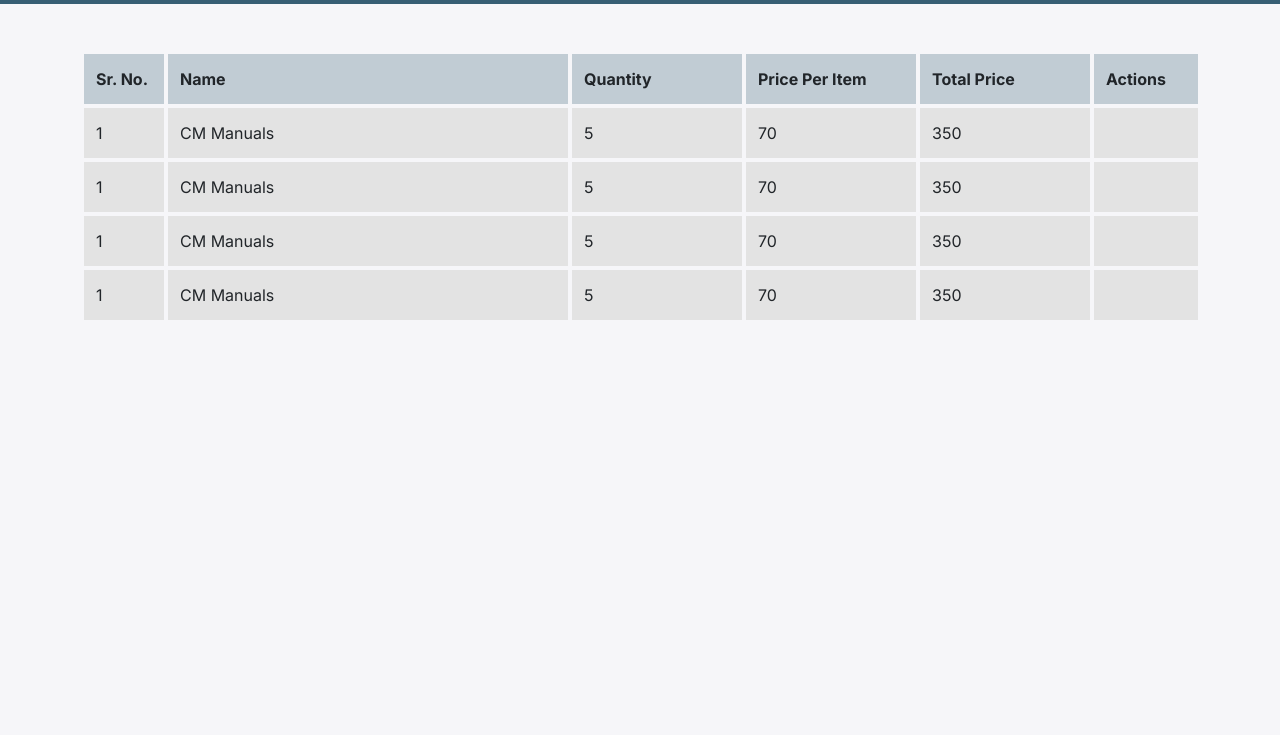
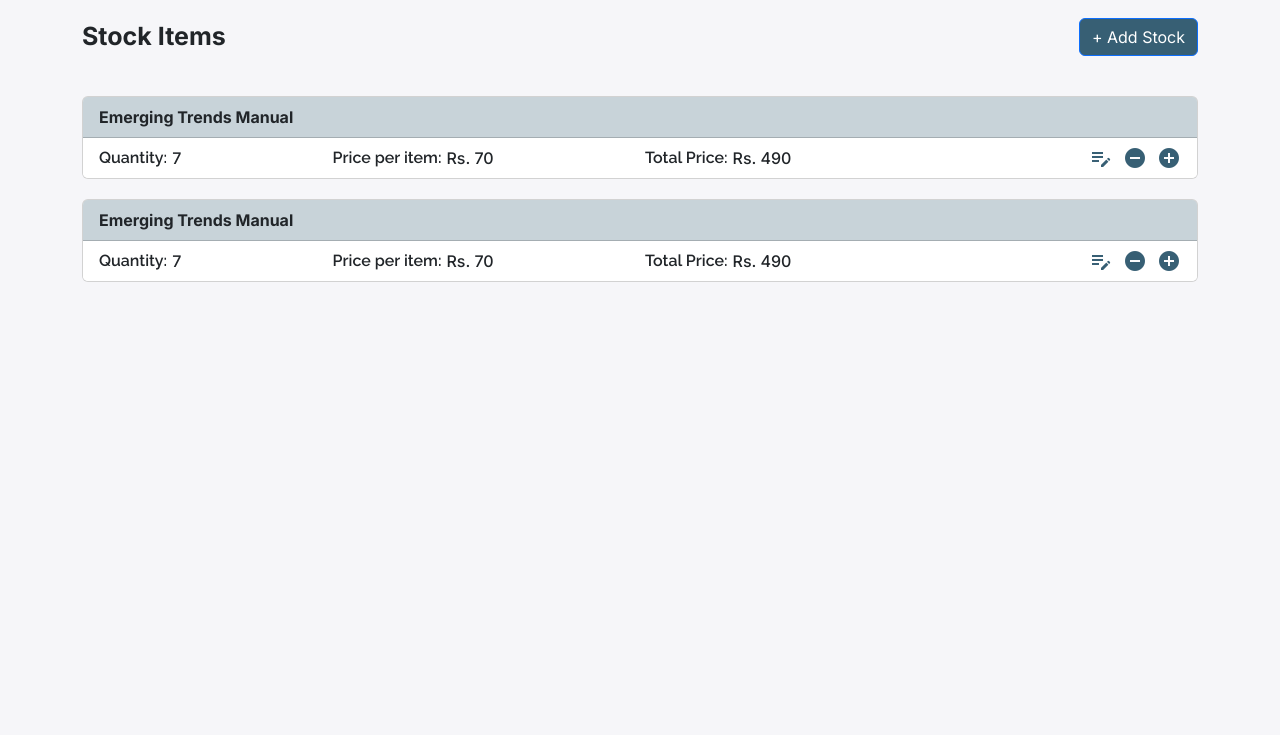
Before and after one commit to SmartStock-GPS/SmartStock-GPS, a website: page views/dashboard.html in a window 1280 px wide. Shown: the part 65-800 px from the top of the page. Drawn offline with nearby package versions, Linux system fonts and the light colour scheme.

Commit message:
view stock UI done

```diff
--- a/public/css/dashboard.css
+++ b/public/css/dashboard.css
@@ -32,10 +32,6 @@ nav div .navbar-brand {
     font-weight: bold;
 }
 
-nav .navbar-brand {
-    padding: 10px 0px !important;
-}
-
 nav div a img {
     width: 30px;
 }
@@ -52,36 +48,56 @@ nav .nav-item {
     padding-left: 20px !important;
 }
 
-.row div {
-    display: flex;
-    align-items: center;
-    background-color: rgb(227, 227, 227);
-    margin: 2px;
-    height: 50px;
-}
-
-.row:nth-child(1) {
+.title {
+    font-size: 25px;
     font-weight: bold;
 }
 
-.row:nth-child(1) div{
+.card{
+    margin-bottom: 20px;
+}
+
+.card-header {
+    font-weight: bold;
     background-color: #375f7446;
 }
 
-.row div:nth-child(1) {
-    width: 80px !important;
+.list-group-item {
+    gap: 5px;
 }
 
-.row div:nth-child(2) {
-    width: 400px !important;
+.list-group-item div span:first-child {
+    font-family: var(--raleway-font);
+    font-weight: 600;
+    padding-right: 5px;
 }
 
-.row div:nth-child(3),
-.row div:nth-child(4),
-.row div:nth-child(5) {
-    width: 170px !important;
+.list-group-item div span:last-child {
+    font-weight: 500;
 }
 
-.row div:nth-child(6) {
-    width: 250px !important;
+.list-group-item div {
+    display: flex;
+    align-items: center;
 }
+
+.list-group-item div:last-child {
+    display: flex;
+    gap: 10px;
+    justify-content: flex-end;
+}
+
+button {
+    background-color: #375F74 !important;
+}
+
+.material-icons {
+    color: #375F74;
+    font-size: 24px;
+    cursor: pointer;
+    transition: 0.2s ease-in;
+}
+
+.material-icons:hover {
+    transform: scale(1.1);
+}
--- a/views/dashboard.html
+++ b/views/dashboard.html
@@ -7,6 +7,7 @@
     <title>Dashboard</title>
     <link href="https://cdn.jsdelivr.net/npm/bootstrap@5.3.0/dist/css/bootstrap.min.css" rel="stylesheet"
         integrity="sha384-9ndCyUaIbzAi2FUVXJi0CjmCapSmO7SnpJef0486qhLnuZ2cdeRhO02iuK6FUUVM" crossorigin="anonymous">
+    <link href="https://fonts.googleapis.com/icon?family=Material+Icons" rel="stylesheet">
     <link rel="stylesheet" href="/css/dashboard.css">
     <script src="https://cdn.jsdelivr.net/npm/bootstrap@5.3.0/dist/js/bootstrap.bundle.min.js"
         integrity="sha384-geWF76RCwLtnZ8qwWowPQNguL3RmwHVBC9FhGdlKrxdiJJigb/j/68SIy3Te4Bkz"
@@ -27,59 +28,121 @@
             <div class="collapse navbar-collapse" id="navbarSupportedContent">
                 <ul class="navbar-nav me-auto mb-2 mb-lg-0">
                     <li class="nav-item">
-                        <a class="nav-link active" aria-current="page" href="#">Home</a>
+                        <a class="nav-link active" aria-current="page" href="/">Home</a>
                     </li>
                     <li class="nav-item">
-                        <a class="nav-link active" aria-current="page" href="#">View Transactions</a>
+                        <a class="nav-link active" aria-current="page" href="/view-transactions">View Transactions</a>
                     </li>
                 </ul>
             </div>
         </div>
     </nav>
 
-    <div class="container overflow-x-hidden">
-        <div class="container text-center mt-5 overflow-x-auto">
-            <div class="row flex-nowrap">
-                <div class="">Sr. No.</div>
-                <div class="">Name</div>
-                <div class="">Quantity</div>
-                <div class="">Price Per Item</div>
-                <div class="">Total Price</div>
-                <div class="">Actions</div>
+    <div class="container">
+        <div class="d-flex flex-column my-4">
+            <div class="d-flex justify-content-between align-items-center mb-3">
+                <span class="title">Stock Items</span>
+                <button class="btn btn-primary" style="width: fit-content" type="button" data-bs-toggle="collapse"
+                    data-bs-target="#collapseExample" aria-expanded="false" aria-controls="collapseExample">
+                    + Add Stock
+                </button>
             </div>
-            <div class="row flex-nowrap">
-                <div class="">1</div>
-                <div class="">CM Manuals</div>
-                <div class="">5</div>
-                <div class="">70</div>
-                <div class="">350</div>
-                <div class=""></div>
-            </div>
-            <div class="row flex-nowrap">
-                <div class="">1</div>
-                <div class="">CM Manuals</div>
-                <div class="">5</div>
-                <div class="">70</div>
-                <div class="">350</div>
-                <div class=""></div>
-            </div>
-            <div class="row flex-nowrap">
-                <div class="">1</div>
-                <div class="">CM Manuals</div>
-                <div class="">5</div>
-                <div class="">70</div>
-                <div class="">350</div>
-                <div class=""></div>
-            </div>
-            <div class="row flex-nowrap">
-                <div class="">1</div>
-                <div class="">CM Manuals</div>
-                <div class="">5</div>
-                <div class="">70</div>
-                <div class="">350</div>
-                <div class=""></div>
+            <div class="collapse w-100" id="collapseExample">
+                <div class="d-md-flex d-grid gap-3 align-items-end">
+                    <div class="flex-fill">
+                        <label for="name" class="form-label">Name</label>
+                        <div class="input-group">
+                            <span class="input-group-text" id="basic-addon1"><img src="assets/icons/box.svg" /></span>
+                            <input id="name" type="text" class="form-control" aria-label="name"
+                                aria-describedby="basic-addon1" required />
+                        </div>
+                    </div>
+                    <div class="flex-fill">
+                        <label for="quantity" class="form-label">Quantity</label>
+                        <div class="input-group">
+                            <span class="input-group-text" id="basic-addon1"><img src="assets/icons/boxes.svg" /></span>
+                            <input type="text" class="form-control" id="quantity" aria-label="quantity"
+                                aria-describedby="basic-addon1" required />
+                        </div>
+                    </div>
+                    <div class="flex-fill">
+                        <label for="price-per-item" class="form-label">Price Per Item</label>
+                        <div class="input-group">
+                            <span class="input-group-text" id="basic-addon1"><img src="assets/icons/tag.svg" /></span>
+                            <input type="text" class="form-control" id="price-per-item" aria-label="price per item"
+                                aria-describedby="basic-addon1" required />
+                        </div>
+                    </div>
+                    <div class="flex-fill">
+                        <label for="total-price" class="form-label">Total Price</label>
+                        <div class="input-group">
+                            <span class="input-group-text" id="basic-addon1"><img src="assets/icons/tags.svg" /></span>
+                            <input disabled type="text" class="form-control" id="total-price" aria-label="total price"
+                                aria-describedby="basic-addon1" />
+                        </div>
+                    </div>
+                    <div class="d-flex">
+                        <button type="button" class="btn btn-primary">Add</button>
+                    </div>
+                </div>
             </div>
         </div>
+    </div>
+
+    <div class="container">
+        <div class="card">
+            <div class="card-header">
+                Emerging Trends Manual
+            </div>
+            <ul class="list-group list-group-flush">
+                <li class="list-group-item d-md-flex d-grid">
+                    <div class="flex-fill">
+                        <span>Quantity:</span>
+                        <span>7</span>
+                    </div>
+                    <div class="flex-fill">
+                        <span>Price per item:</span>
+                        <span>Rs. 70</span>
+                    </div>
+                    <div class="flex-fill">
+                        <span>Total Price:</span>
+                        <span>Rs. 490</span>
+                    </div>
+                    <div class="flex-fill">
+                        <icon class="material-icons">edit_note</icon>
+                        <icon class="material-icons">remove_circle</icon>
+                        <icon class="material-icons">add_circle</icon>
+                    </div>
+                </li>
+            </ul>
+        </div>
+        <div class="card">
+            <div class="card-header">
+                Emerging Trends Manual
+            </div>
+            <ul class="list-group list-group-flush">
+                <li class="list-group-item d-md-flex d-grid">
+                    <div class="flex-fill">
+                        <span>Quantity:</span>
+                        <span>7</span>
+                    </div>
+                    <div class="flex-fill">
+                        <span>Price per item:</span>
+                        <span>Rs. 70</span>
+                    </div>
+                    <div class="flex-fill">
+                        <span>Total Price:</span>
+                        <span>Rs. 490</span>
+                    </div>
+                    <div class="flex-fill">
+                        <icon class="material-icons">edit_note</icon>
+                        <icon class="material-icons">remove_circle</icon>
+                        <icon class="material-icons">add_circle</icon>
+                    </div>
+                </li>
+            </ul>
+        </div>
+
     </div>
 </body>
 
```
Also changed, not shown: index.js (+5 -5 lines).
